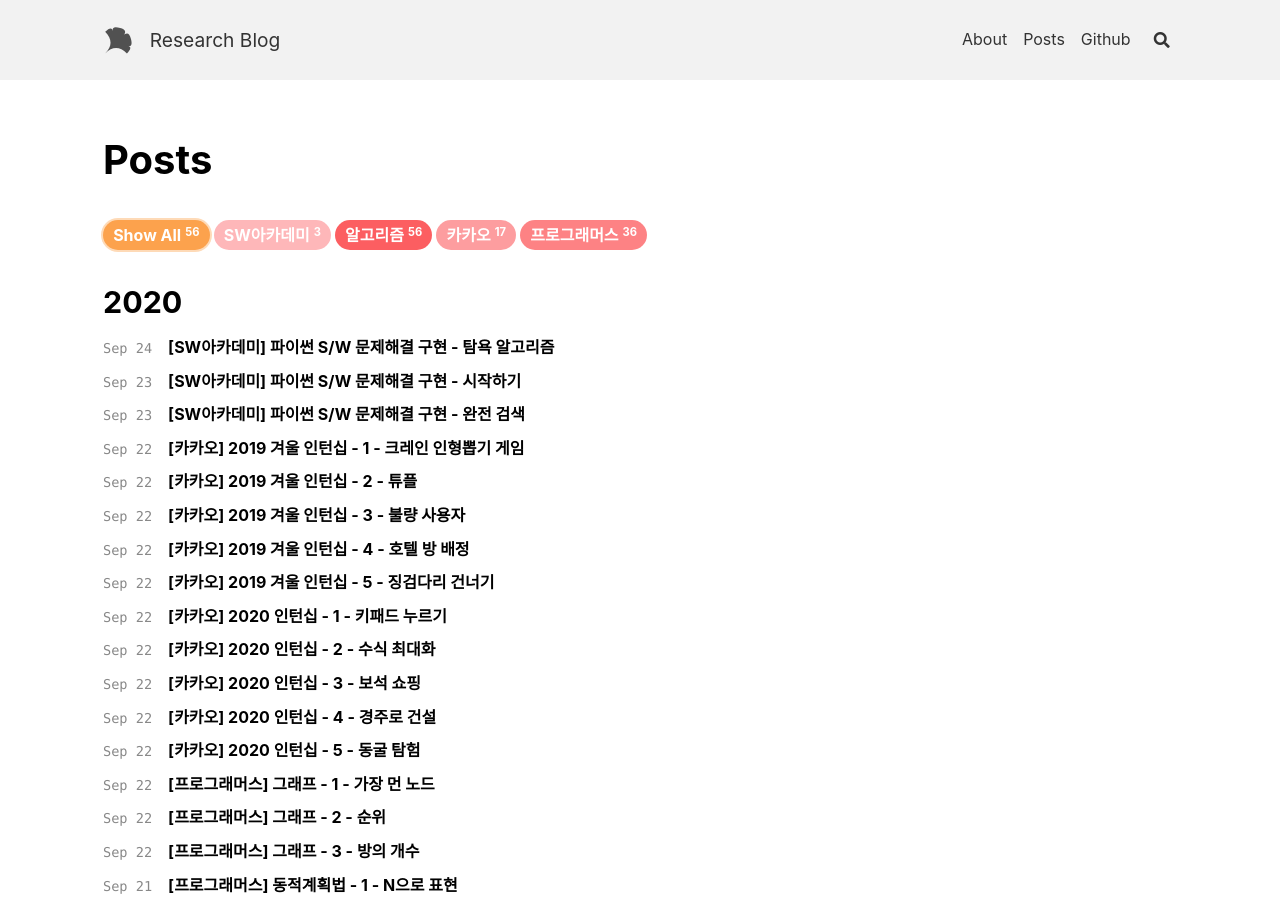
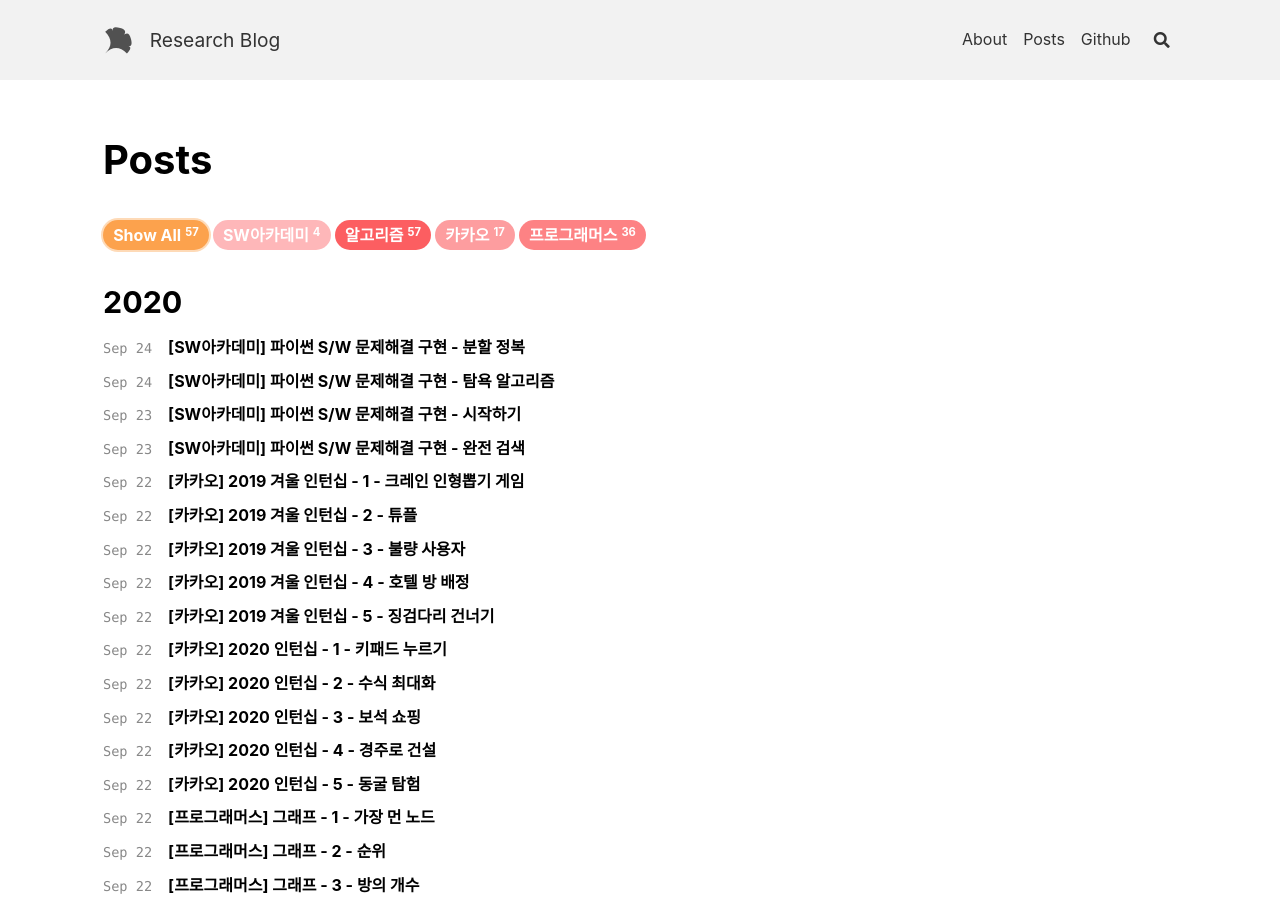
Before and after one commit to junyoung1992/junyoung1992.github.io, a Jekyll site: the page built from posts.html, in a window 1280 px wide and 900 px high. Built offline with Jekyll 4.4.1, drawn with Linux system fonts in a browser that asks for light colours; nearby versions of some CDN libraries; some of the changed lines change nothing that is shown.

Commit message:
Post PSs

````diff
--- /dev/null
+++ b/_posts/Algorithms/SWExpertAcademy/2020-09-24-samsung-divide_conquer.md
@@ -0,0 +1,120 @@
+---
+title: "[SW아카데미] 파이썬 S/W 문제해결 구현 - 분할 정복"
+tags: 알고리즘 SW아카데미
+---
+
+## 분할 정복
+
+*<https://swexpertacademy.com/main/learn/course/subjectDetail.do?courseId=AVuPDYSqAAbw5UW6&subjectId=AWUYFsQq11kDFAVT>*
+
+### 병합 정렬
+
+``` python
+def merge_sort(arr):
+    if len(arr) == 1:
+        return arr
+
+    # Divide ==================================================================
+    mid = len(arr) // 2
+    arr_left = merge_sort(arr[:mid])
+    arr_right = merge_sort(arr[mid:])
+
+    # Merge ===================================================================
+    arr_merge = []
+    l = r = 0
+    while l < len(arr_left) and r < len(arr_right):
+        if arr_left[l] <= arr_right[r]:
+            arr_merge.append(arr_left[l])
+            l += 1
+        else:
+            arr_merge.append(arr_right[r])
+            r += 1
+
+    global answer
+    if arr_left[l:]:    # left가 남은 경우
+        arr_merge.extend(arr_left[l:])
+        answer += 1
+    elif arr_right[r:]: # right가 남은 경우
+        arr_merge.extend(arr_right[r:])
+
+    return arr_merge
+
+for tc in range(1, int(input())+1):
+    N = int(input())
+    numbers = list(map(int, input().split()))
+
+    answer = 0
+    numbers = merge_sort(numbers)
+    print("#{} {} {}".format(tc, numbers[N//2], answer))
+```
+
+### 퀵 정렬
+
+``` python
+def quick_sort(arr, left, right):
+    if left < right:
+        pivot = partition(arr, left, right)
+        quick_sort(arr, left, pivot-1)
+        quick_sort(arr, pivot + 1, right)
+
+def partition(arr, left, right):
+    pivot = (left + right) // 2
+
+    while left < right:
+        while left < right and arr[left] < arr[pivot]: left += 1
+        while left < right and arr[pivot] <= arr[right]: right -= 1
+
+        if left < right:
+            if left == pivot:
+                pivot = right
+            arr[left], arr[right] = arr[right], arr[left]
+
+    if arr[pivot] < arr[right]:
+        arr[pivot], arr[right] = arr[right], arr[pivot]
+        pivot = right
+
+    return pivot
+
+for tc in range(1, int(input())+1):
+    N = int(input())
+    numbers = list(map(int, input().split()))
+
+    quick_sort(numbers, 0, N-1)
+    print("#{} {}".format(tc, numbers[N//2]))
+```
+
+### 이진 탐색
+
+``` python
+def binary_search(arr, key):
+    start, end = 0, len(arr) - 1
+    flag = None
+    while start <= end:
+        mid = start + (end - start) // 2
+
+        if key == arr[mid]: # 탐색
+            return mid
+        elif key < arr[mid]:    # 왼쪽
+            if flag == "left":  # 왼쪽 연속
+                return -1
+            end = mid - 1
+            flag = "left"
+        else:   # 오른쪽
+            if flag == "right": # 오른쪽 연속
+                return -1
+            start = mid + 1
+            flag = "right"
+    return -1
+
+for tc in range(1, int(input())+1):
+    N, M = map(int, input().split())
+    listA = sorted(list(map(int, input().split())))
+    listB = list(map(int, input().split()))
+
+    answer = 0
+    for b in listB:
+        if binary_search(listA, b) != -1:
+            answer += 1
+
+    print("#{} {}".format(tc, answer))
+```
````
Also changed, not shown: _posts/Algorithms/SWExpertAcademy/2020-09-24-samsung-greedy.md (+0 -1 lines).
